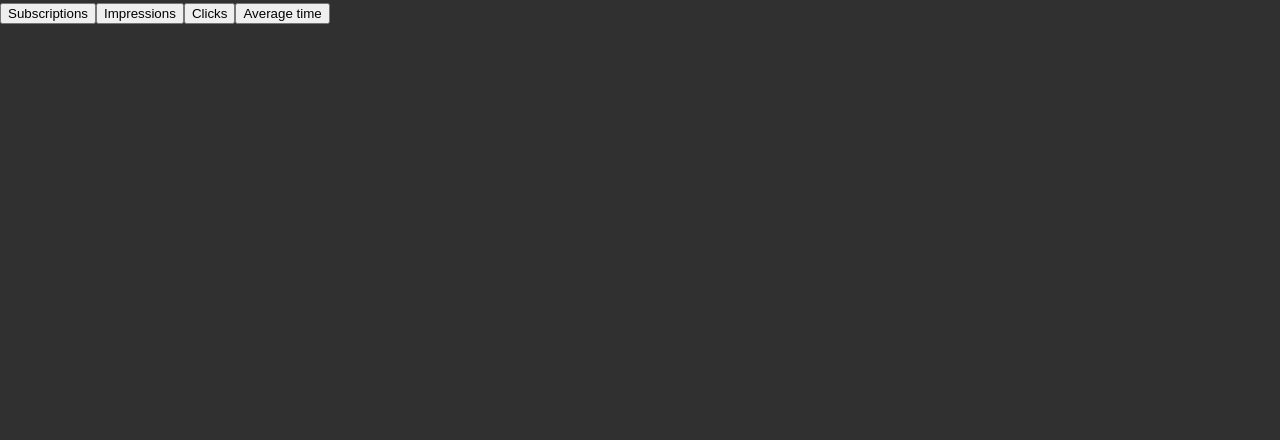
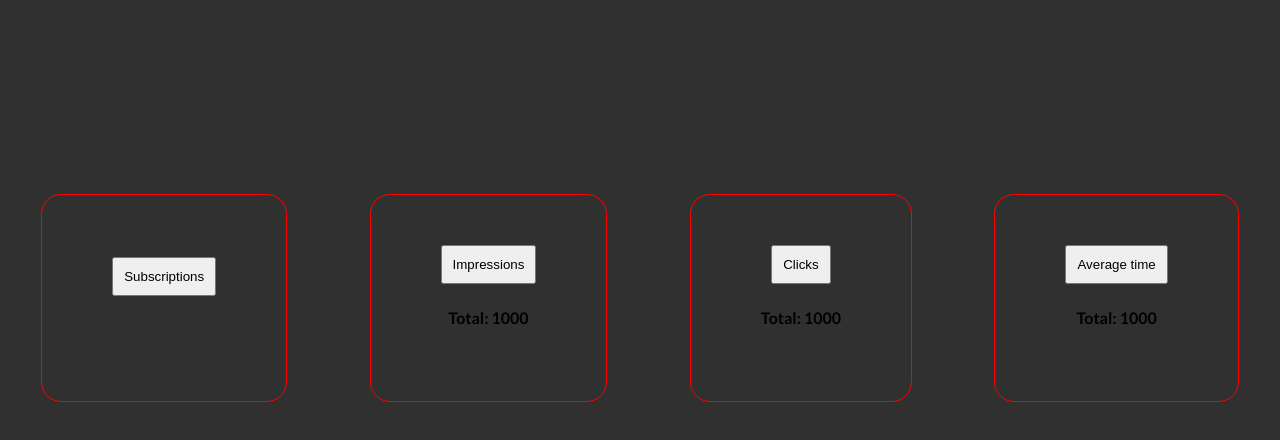
Before and after one commit to dusan39/Dna-Information-Vue3, a Vue app: page / in a window 1280 px wide. Shown: the top 440 px of the page. Built offline with nearby package versions, Linux system fonts and the light colour scheme; no server answers.

Commit message:
Update Analytics.vue

```diff
--- a/src/components/Analytics.vue
+++ b/src/components/Analytics.vue
@@ -1,17 +1,31 @@
 <template>
-
-  <div class="chart-type-container">
-    <button @click="showChart('subscriptions')">Subscriptions</button>
-    <button @click="showChart('impressions')">Impressions</button>
-    <button @click="showChart('clicks')">Clicks</button>
-    <button @click="showChart('avgTime')">Average time</button>
-  </div>
 
   <div class="chart-container">
     <canvas v-show="selectedChart === 'subscriptions'" id="myChartSubscriptions"></canvas>
     <canvas v-show="selectedChart === 'impressions'" id="myChartImpressions"></canvas>
     <canvas v-show="selectedChart === 'clicks'" id="myChartClicks"></canvas>
     <canvas v-show="selectedChart === 'avgTime'" id="myChartAvgTime"></canvas>
+  </div>
+
+  <div class="chart-type-container">
+    <div class="chart-button-container">
+      <button @click="showChart('subscriptions')">Subscriptions</button>
+      <h4 id="subscriptions-total"></h4>
+    </div>
+
+    <div class="chart-button-container">
+      <button @click="showChart('impressions')">Impressions</button>
+      <h4>Total: 1000</h4>
+    </div>
+
+    <div class="chart-button-container">
+      <button @click="showChart('clicks')">Clicks</button>
+      <h4>Total: 1000</h4>
+    </div>
+    <div class="chart-button-container">
+      <button @click="showChart('avgTime')">Average time</button>
+      <h4>Total: 1000</h4>
+    </div>
   </div>
 
 </template>
@@ -23,6 +37,8 @@
 
   const VITE_API_CHARTS = import.meta.env.VITE_API_CHARTS
 
+  let selectedChart = 'subscriptions'
+
   var subscriptionsLabels = []
   var subscriptionsData = []
   var impressionsLabels = []
@@ -32,7 +48,12 @@
   var avgTimeLabels = []
   var avgTimeData = []
 
-  let selectedChart = 'subscriptions'
+  let subscriptionsTotal = 0
+
+  let totalSubscriptionsLabel = document.querySelector('#subscriptions-total')
+  let totalImpressionsLabel = ''
+  let totalClicksLabel = ''
+  let totalAvgTimeLabel = ''
 
   const showChart = (chartString) => {
     selectedChart = chartString
@@ -49,15 +70,19 @@
 
     const subscriptionsKey = Object.keys(subscriptions.history)
     const subscriptionsValues = Object.values(subscriptions.history)
+    subscriptionsTotal = subscriptions.total
 
     const impressionsKey = Object.keys(impressions.history)
     const impressionsValues = Object.values(impressions.history)
+    const impressionsTotal = impressions.total
 
     const clicksKey = Object.keys(clicks.history)
     const clicksValues = Object.values(clicks.history)
+    const clicksTotal = clicks.total
 
     const avgTimeKey = Object.keys(avgTime.history)
     const avgTimeValues = Object.values(avgTime.history)
+    const avgTimeTotal = avgTime.total
 
     subscriptionsLabels = subscriptionsKey
     subscriptionsData = subscriptionsValues
@@ -75,6 +100,8 @@
 
   async function createChartSubscriptions(){
     await getAllData()
+    console.log(subscriptionsTotal)
+    totalSubscriptionsLabel.innerHTML = subscriptionsTotal
 
     const data = {
       labels: subscriptionsLabels,
@@ -185,16 +212,29 @@
 
 <style scoped lang="scss">
 
-  .chart-container{
+  .chart-type-container{
     display: flex;
-    justify-content: center;
-    align-items: center;
-    flex-direction: column;
+    justify-content: space-around;
+    margin-top: 3%;
+    margin-bottom: 3%;
 
-    .chart-type-container{
+    .chart-button-container{
       display: flex;
-      justify-content: space-between;
-      margin-top: 3%;
+      flex-direction: column;
+      justify-content: center;
+      align-items: center;
+      border: 1px solid red;
+      border-radius: 20px;
+      padding: 50px 70px;
+
+      button{
+        display: flex;
+        padding: 10px;
+      }
+
+      p{
+        margin-bottom: 0;
+      }
     }
   }
 
```
